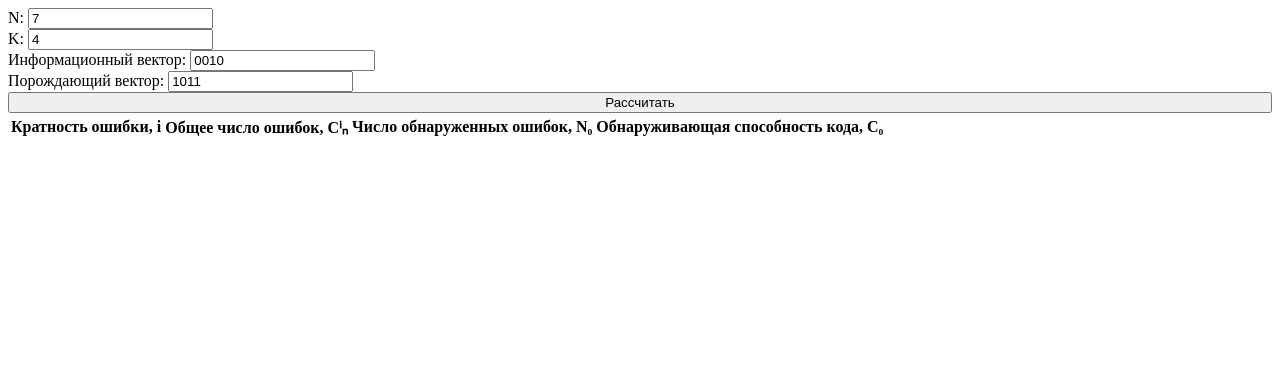
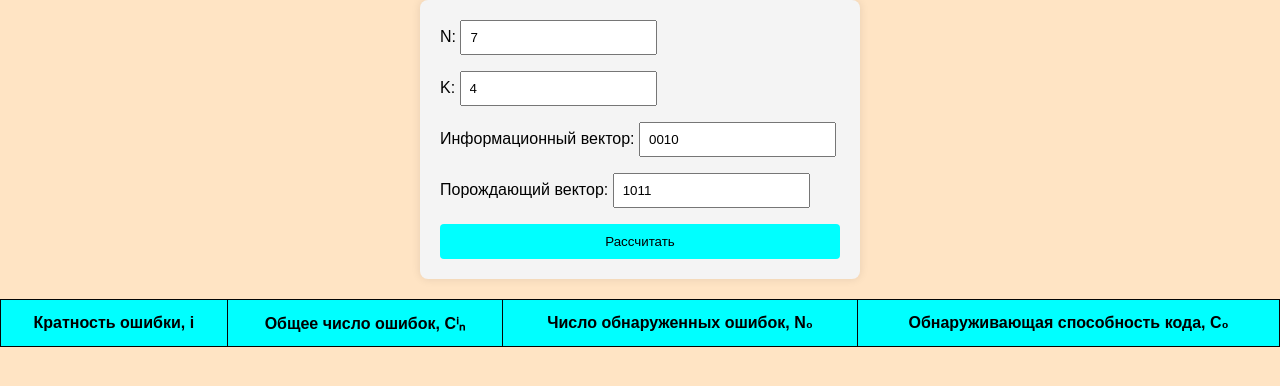
Before and after one commit to Qaleka/Dz_ST, a plain HTML site: page Code/index.html in a window 1280 px wide. Drawn offline with Linux system fonts and the light colour scheme.

Commit message:
some changes

```diff
--- a/Code/styles.css
+++ b/Code/styles.css
@@ -1,4 +1,65 @@
 form {
     display: flex;
     flex-direction: column;
+    max-width: 400px;
+    margin: auto;
+    padding: 20px;
+    background-color: #f4f4f4;
+    border-radius: 8px;
+    box-shadow: 0 0 10px rgba(0, 0, 0, 0.1);
 }
+
+label {
+    margin-bottom: 8px;
+}
+
+input {
+    padding: 8px;
+    margin-bottom: 16px;
+}
+
+button {
+    padding: 10px;
+    background-color: aqua;
+    color: black;
+    border: none;
+    border-radius: 4px;
+    cursor: pointer;
+}
+
+button:hover {
+    background-color: blue;
+}
+
+/* Стили для результатов */
+#cyclic_code {
+    display: block;
+    margin-top: 20px;
+    font-size: 18px;
+}
+
+/* Стили для таблицы */
+table {
+    width: 100%;
+    border-collapse: collapse;
+    margin-top: 20px;
+}
+
+th, td {
+    border: 1px solid #050505;
+    padding: 12px;
+    text-align: center;
+}
+
+th {
+    background-color: aqua;
+    color: black;
+}
+
+/* Общие стили для страницы */
+body {
+    font-family: Arial, sans-serif;
+    background-color: bisque;
+    margin: 0;
+    padding: 0;
+}
```
Also changed, not shown: 4 other files.
